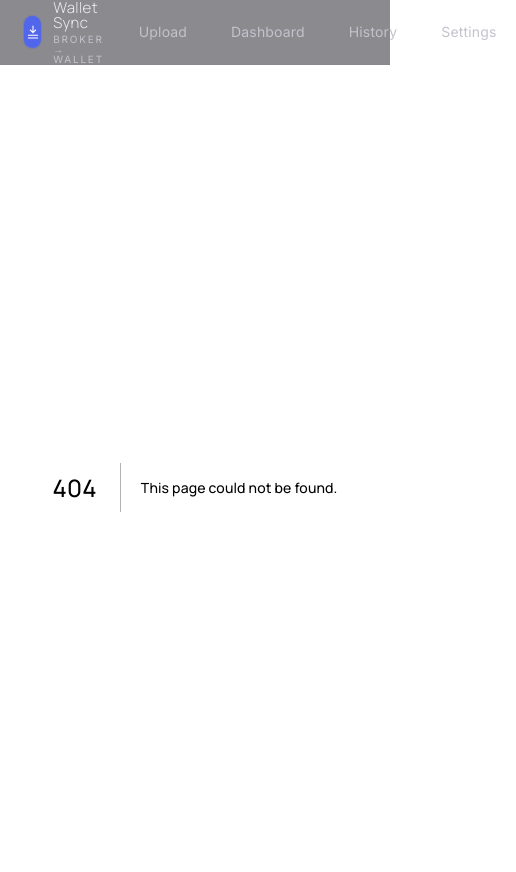
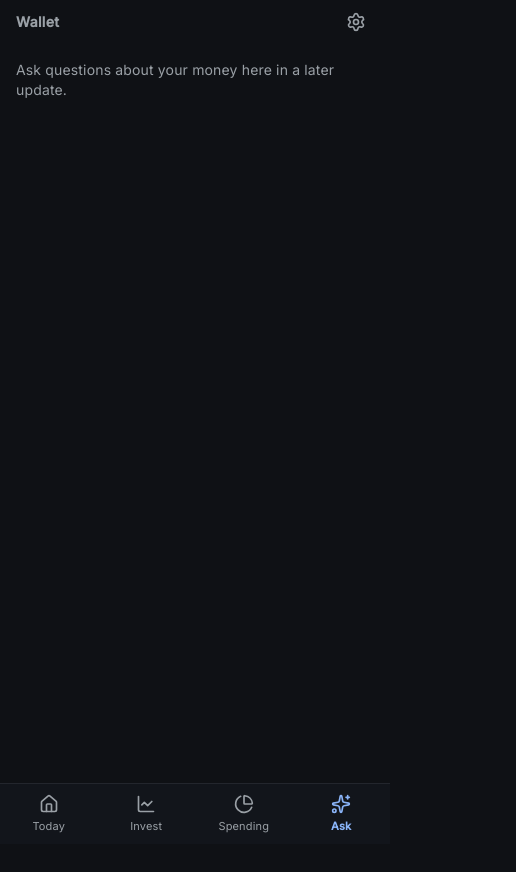
Before and after one commit to cupsadarius/wallet-broker-sync, a Next.js app: page /ask in a window 390 px wide. Before the commit this address had no page. Shown: the top 872 px of the page, 516 px wide, since content can reach past the window. After the commit the page ends 844 px from the top, so only its background shows below. Built offline with nearby package versions, Linux system fonts and the light colour scheme.

Commit message:
feat(app): add phone shell with bottom bar and settings menu
The wide desktop header overflowed at 390 px. A fixed, safe-area-aware
bottom bar now holds Today, Invest, Spending and Ask, and a gear menu
holds Settings, History and Aliases. Spending and Ask are placeholders.

```diff
--- /dev/null
+++ b/app/ask/page.tsx
@@ -0,0 +1,7 @@
+export default function AskPage() {
+  return (
+    <main className="mx-auto max-w-xl px-4 py-4 text-sm text-muted-foreground">
+      Ask questions about your money here in a later update.
+    </main>
+  )
+}
--- a/app/components/AppHeader.tsx
+++ b/app/components/AppHeader.tsx
@@ -2,68 +2,49 @@
 
 import Link from 'next/link'
 import { usePathname } from 'next/navigation'
+import { House, ChartLine, ChartPie, Sparkles } from 'lucide-react'
 import { cn } from '@/lib/utils'
+import Menu from './Menu'
 
-const NAV = [
-  { href: '/upload', label: 'Upload' },
-  { href: '/dashboard', label: 'Dashboard' },
-  { href: '/history', label: 'History' },
+const TABS = [
+  { href: '/', label: 'Today', icon: House },
+  { href: '/invest', label: 'Invest', icon: ChartLine },
+  { href: '/spending', label: 'Spending', icon: ChartPie },
+  { href: '/ask', label: 'Ask', icon: Sparkles },
+] as const
+
+const SETTINGS = [
   { href: '/settings', label: 'Settings' },
-] as const
+  { href: '/history', label: 'Import history' },
+  { href: '/aliases', label: 'Aliases' },
+]
+
+function isActive(pathname: string, href: string): boolean {
+  if (href === '/') return pathname === '/'
+  if (href === '/spending') return pathname.startsWith('/spending') || pathname.startsWith('/dashboard')
+  return pathname.startsWith(href)
+}
 
 export default function AppHeader() {
   const pathname = usePathname() ?? ''
-
   return (
-    <header className="sticky top-0 z-30 w-full border-b border-border/40 bg-background/70 backdrop-blur-md supports-[backdrop-filter]:bg-background/50">
-      <div className="container mx-auto max-w-6xl flex h-16 items-center justify-between px-6">
-        <Link href="/upload" className="flex items-center gap-3 group">
-          <span
-            aria-hidden
-            className="inline-flex size-8 items-center justify-center rounded-full bg-primary text-primary-foreground ring-1 ring-primary/30 transition-transform group-hover:-rotate-6"
+    <>
+      <header className="flex items-center justify-between px-4 pt-[env(safe-area-inset-top)]">
+        <Link href="/" className="py-3 text-sm font-semibold tracking-wide text-muted-foreground">Wallet</Link>
+        <Menu items={SETTINGS} icon="gear" label="Settings menu" />
+      </header>
+      <nav className="fixed inset-x-0 bottom-0 z-30 flex justify-around border-t bg-[#12151b] pt-2.5 pb-[calc(10px+env(safe-area-inset-bottom))] text-[11px] text-muted-foreground">
+        {TABS.map(({ href, label, icon: Icon }) => (
+          <Link
+            key={href}
+            href={href}
+            className={cn('flex min-w-16 flex-col items-center gap-1', isActive(pathname, href) && 'font-semibold text-primary')}
           >
-            <svg viewBox="0 0 24 24" fill="none" className="size-4" aria-hidden>
-              <path
-                d="M12 3v10m0 0l-4-4m4 4l4-4M5 17h14M5 21h14"
-                stroke="currentColor"
-                strokeWidth="1.6"
-                strokeLinecap="round"
-                strokeLinejoin="round"
-              />
-            </svg>
-          </span>
-          <span className="flex flex-col leading-none">
-            <span className="font-heading text-[15px] font-light tracking-wide text-foreground">
-              Wallet Sync
-            </span>
-            <span className="mt-1 text-[10px] uppercase tracking-[0.18em] text-muted-foreground">
-              broker → wallet
-            </span>
-          </span>
-        </Link>
-
-        <nav className="flex items-center gap-1">
-          {NAV.map((item) => {
-            const active =
-              pathname === item.href ||
-              (item.href !== '/upload' && pathname.startsWith(item.href))
-            return (
-              <Link
-                key={item.href}
-                href={item.href}
-                className={cn(
-                  'relative px-5 py-2 text-sm rounded-full transition-colors',
-                  active
-                    ? 'bg-ghost-blue/15 text-foreground'
-                    : 'text-muted-foreground hover:text-foreground hover:bg-graphite/60',
-                )}
-              >
-                {item.label}
-              </Link>
-            )
-          })}
-        </nav>
-      </div>
-    </header>
+            <Icon className="size-5" />
+            {label}
+          </Link>
+        ))}
+      </nav>
+    </>
   )
 }
--- /dev/null
+++ b/app/components/Menu.tsx
@@ -0,0 +1,31 @@
+'use client'
+
+import Link from 'next/link'
+import { Ellipsis, Settings } from 'lucide-react'
+
+export type MenuItem = { href: string; label: string }
+
+export default function Menu({ items, icon = 'more', label }: { items: MenuItem[]; icon?: 'more' | 'gear'; label: string }) {
+  const Icon = icon === 'gear' ? Settings : Ellipsis
+  return (
+    <details className="relative">
+      <summary
+        aria-label={label}
+        className="grid size-9 cursor-pointer list-none place-items-center rounded-full text-muted-foreground hover:bg-accent [&::-webkit-details-marker]:hidden"
+      >
+        <Icon className="size-5" />
+      </summary>
+      {/* Client navigation keeps the layout mounted, so close the menu by hand. */}
+      <div
+        className="absolute right-0 z-40 mt-1 w-48 rounded-xl border bg-popover p-1 shadow-lg"
+        onClick={e => { (e.currentTarget.parentElement as HTMLDetailsElement).open = false }}
+      >
+        {items.map(i => (
+          <Link key={i.href} href={i.href} className="block rounded-lg px-3 py-2.5 text-sm hover:bg-accent">
+            {i.label}
+          </Link>
+        ))}
+      </div>
+    </details>
+  )
+}
--- a/app/globals.css
+++ b/app/globals.css
@@ -104,45 +104,46 @@
   --color-starlight: #ededf3;
   --color-silver: #c3c3cc;
   --color-pure-white: #ffffff;
+  --color-up: #5dd39e;
+  --color-down: #f28b82;
+  --color-warn: #fdd663;
 
-  --radius-sm: 4px;
-  --radius-md: 4px;
-  --radius-lg: 4px;
-  --radius-xl: 4px;
-  --radius-2xl: 8px;
+  --radius-sm: 6px;
+  --radius-md: 8px;
+  --radius-lg: 10px;
+  --radius-xl: 14px;
+  --radius-2xl: 16px;
   --radius-3xl: 32px;
   --radius-4xl: 40px;
 }
 
-/* Mercury — Mountain Top Command Center.
-   Dark, cinematic canvas. Single vibrant blue accent, reserved for primary
-   action surfaces only. Elevation comes from light, not shadow. */
+/* Phone-first dark theme. */
 :root {
-  --background: #171721;          /* Deep Space — outermost canvas */
-  --foreground: #ededf3;          /* Starlight — primary text */
-  --card: #1e1e2a;                /* Midnight Slate — content sections */
-  --card-foreground: #ededf3;
-  --popover: #1e1e2a;
-  --popover-foreground: #ededf3;
-  --primary: #5266eb;             /* Mercury Blue — single accent */
-  --primary-foreground: #ffffff;  /* Pure White on CTA only */
-  --secondary: #272735;           /* Graphite — interactive surfaces */
-  --secondary-foreground: #ededf3;
-  --muted: #1e1e2a;
-  --muted-foreground: #c3c3cc;    /* Silver — secondary text */
-  --accent: #272735;              /* Graphite — hover/elevated bg */
-  --accent-foreground: #ededf3;
+  --background: #0f1115;
+  --foreground: #e8eaed;
+  --card: #171a21;
+  --card-foreground: #e8eaed;
+  --popover: #171a21;
+  --popover-foreground: #e8eaed;
+  --primary: #8ab4f8;
+  --primary-foreground: #0f1115;
+  --secondary: #262b35;
+  --secondary-foreground: #e8eaed;
+  --muted: #171a21;
+  --muted-foreground: #9aa0a6;
+  --accent: #262b35;
+  --accent-foreground: #e8eaed;
   --destructive: oklch(0.704 0.191 22.216);
-  --border: rgb(112 112 125 / 0.28);  /* Lead at low opacity */
+  --border: #23262d;
   --input: rgb(112 112 125 / 0.4);
-  --ring: #5266eb;
-  --chart-1: #5266eb;
-  --chart-2: #c3c3cc;
+  --ring: #8ab4f8;
+  --chart-1: #8ab4f8;
+  --chart-2: #5dd39e;
   --chart-3: #cdddff;
   --chart-4: #70707d;
   --chart-5: #ededf3;
-  --radius: 4px;
-  --sidebar: #1e1e2a;
+  --radius: 10px;
+  --sidebar: #171a21;
   --sidebar-foreground: #ededf3;
   --sidebar-primary: #5266eb;
   --sidebar-primary-foreground: #ffffff;
@@ -158,30 +159,30 @@
 /* Keep the .dark variant in lock-step so any `dark:` modifiers in shadcn
    components that were tuned for dark mode also engage. */
 .dark {
-  --background: #171721;
-  --foreground: #ededf3;
-  --card: #1e1e2a;
-  --card-foreground: #ededf3;
-  --popover: #1e1e2a;
-  --popover-foreground: #ededf3;
-  --primary: #5266eb;
-  --primary-foreground: #ffffff;
-  --secondary: #272735;
-  --secondary-foreground: #ededf3;
-  --muted: #1e1e2a;
-  --muted-foreground: #c3c3cc;
-  --accent: #272735;
-  --accent-foreground: #ededf3;
+  --background: #0f1115;
+  --foreground: #e8eaed;
+  --card: #171a21;
+  --card-foreground: #e8eaed;
+  --popover: #171a21;
+  --popover-foreground: #e8eaed;
+  --primary: #8ab4f8;
+  --primary-foreground: #0f1115;
+  --secondary: #262b35;
+  --secondary-foreground: #e8eaed;
+  --muted: #171a21;
+  --muted-foreground: #9aa0a6;
+  --accent: #262b35;
+  --accent-foreground: #e8eaed;
   --destructive: oklch(0.704 0.191 22.216);
-  --border: rgb(112 112 125 / 0.28);
+  --border: #23262d;
   --input: rgb(112 112 125 / 0.4);
-  --ring: #5266eb;
-  --chart-1: #5266eb;
-  --chart-2: #c3c3cc;
+  --ring: #8ab4f8;
+  --chart-1: #8ab4f8;
+  --chart-2: #5dd39e;
   --chart-3: #cdddff;
   --chart-4: #70707d;
   --chart-5: #ededf3;
-  --sidebar: #1e1e2a;
+  --sidebar: #171a21;
   --sidebar-foreground: #ededf3;
   --sidebar-primary: #5266eb;
   --sidebar-primary-foreground: #ffffff;
@@ -203,12 +204,6 @@
   }
   body {
     @apply bg-background text-foreground;
-    /* Twilight command-center backdrop: deep space with a faint blue glow
-       drifting in from above-left. Atmospheric, never loud. */
-    background-image:
-      radial-gradient(ellipse 90% 60% at 10% -10%, rgb(82 102 235 / 0.10), transparent 55%),
-      radial-gradient(ellipse 70% 50% at 100% 110%, rgb(205 221 255 / 0.05), transparent 55%);
-    background-attachment: fixed;
   }
   h1, h2, h3, h4, h5, h6 {
     font-family: var(--font-heading);
--- a/app/layout.tsx
+++ b/app/layout.tsx
@@ -32,6 +32,7 @@ export const dynamic = "force-dynamic";
 
 export const viewport: Viewport = {
   themeColor: "#0f1115",
+  viewportFit: "cover",
 };
 
 export default function RootLayout({
@@ -46,7 +47,7 @@ export default function RootLayout({
     >
       <body className="min-h-full flex flex-col">
         <AppHeader />
-        <div className="flex-1">{children}</div>
+        <div className="min-w-0 flex-1 pb-[calc(76px+env(safe-area-inset-bottom))]">{children}</div>
       </body>
     </html>
   );
--- /dev/null
+++ b/app/spending/page.tsx
@@ -0,0 +1,9 @@
+import Link from 'next/link'
+
+export default function SpendingPage() {
+  return (
+    <main className="mx-auto max-w-xl px-4 py-4 text-sm text-muted-foreground">
+      Spending review comes in a later update. Until then, see the <Link href="/dashboard/spending" className="text-primary">spending charts</Link>.
+    </main>
+  )
+}
```
